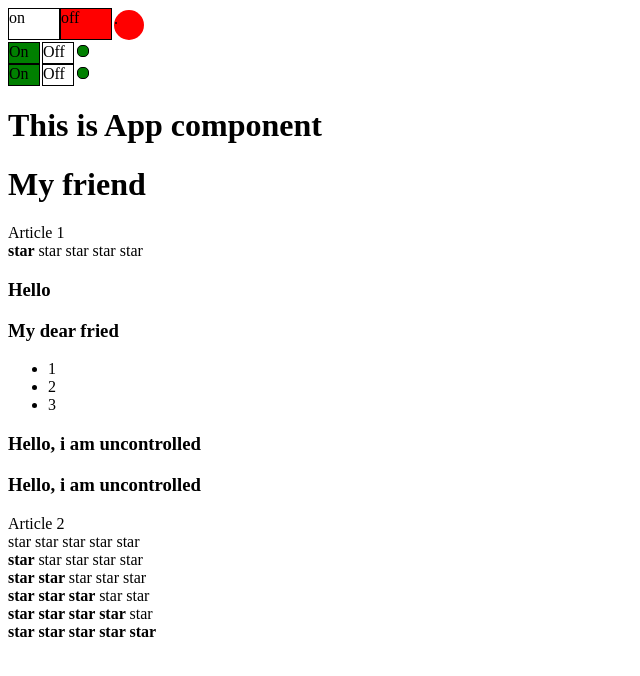
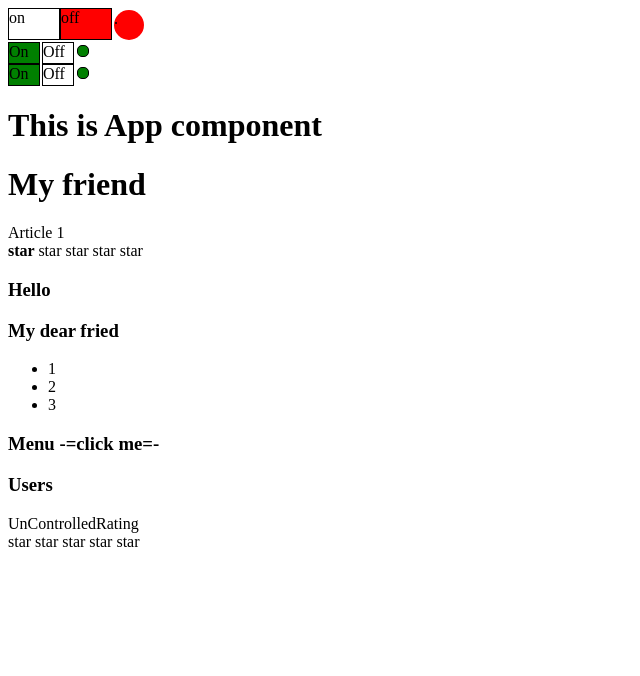
Before and after one commit to Dmitry-Klyuev/Kabzda-learn, a React (Create React App) app: page / in a window 1280 px wide. Shown: the top 676 px of the page, without its empty margins (0-640 px from the left). Built offline with nearby package versions, Linux system fonts and the light colour scheme.

Commit message:
Kabzda_unit_7(uncontrolled components)

```diff
--- a/src/App.tsx
+++ b/src/App.tsx
@@ -3,8 +3,9 @@ import './App.css';
 import Accordion from "./components/Accordion/Accordion";
 import Rating from "./components/Raiting/Rating";
 import {OnOff} from "./components/OnOff/OnOff";
-import UnControlledAccordion from "./components/UnControlledAccordion/UnControlledAccordion";
 import {OnOffNew} from "./components/OnOff/OnOffNew";
+import {UnControlledAccordion} from "./components/UnControlledAccordion/UnControlledAccordion";
+import {UnControlledRating} from "./components/UnControlledRaiting/UnControlledRating";
 
 function App() {
 
@@ -13,7 +14,6 @@ function App() {
             <OnOffNew/>
             <OnOff />
             <OnOff />
-
             <PageTitle title={'This is App component'}/>
             <PageTitle title={'My friend'}/>
             Article 1
@@ -21,16 +21,17 @@ function App() {
             <Accordion title={'Hello'} collapsed={true}/>
             <Accordion title={'My dear fried'} collapsed={false} />
 
-            <UnControlledAccordion title={'Menu'}/>
+            <UnControlledAccordion title={'Menu -=click me=-'}/>
             <UnControlledAccordion title={'Users'}/>
 
-            Article 2
-            <Rating value={0} />
-            <Rating value={1} />
-            <Rating value={2} />
-            <Rating value={3} />
-            <Rating value={4} />
-            <Rating value={5} />
+            UnControlledRating
+            <UnControlledRating/>
+            {/*<Rating value={0} />*/}
+            {/*<Rating value={1} />*/}
+            {/*<Rating value={2} />*/}
+            {/*<Rating value={3} />*/}
+            {/*<Rating value={4} />*/}
+            {/*<Rating value={5} />*/}
         </div>
     );
 }
--- a/src/components/Accordion/Accordion.tsx
+++ b/src/components/Accordion/Accordion.tsx
@@ -6,7 +6,7 @@ type AccordionPropsType = {
 }
 
 function Accordion(props: AccordionPropsType) {
-    console.log('Accordion rendering')
+    console.log('UnControlledAccordion rendering')
     return (
         <div>
             <AccordionTittle title={props.title}/>
--- a/src/components/UnControlledAccordion/UnControlledAccordion.tsx
+++ b/src/components/UnControlledAccordion/UnControlledAccordion.tsx
@@ -1,16 +1,16 @@
 import React, {useState} from "react";
 
-type AccordionPropsType = {
+type UnControlledAccordionType = {
     title: string
 }
 
-function UnControlledAccordion(props: AccordionPropsType) {
+export function UnControlledAccordion(props:UnControlledAccordionType ) {
+    const [collapsed, setCollapsed] = useState(true)
 
-    let [collapsed, setCollapsed] = useState(true)
-
+    console.log('UnControlledAccordion rendering')
     return (
-        <div>
-            <AccordionTittle title={'Hello, i am uncontrolled'} setCollapsed={setCollapsed} collapsed={collapsed}/>
+        <div onClick={ ()=>{setCollapsed(!collapsed)} }>
+            <AccordionTittle title={props.title}/>
             {!collapsed && <AccordionBody/>}
         </div>
     )
@@ -18,16 +18,13 @@ function UnControlledAccordion(props: AccordionPropsType) {
 
 type AccordionTittlePropsType = {
     title: string
-    setCollapsed: (collapsed:boolean)=>void
-    collapsed: boolean
 }
 
 function AccordionTittle(props: AccordionTittlePropsType) {
     return (
-        <h3 onClick={ ()=>{props.setCollapsed(!props.collapsed)} }>{props.title}</h3>
+        <h3>{props.title}</h3>
     )
 }
-
 
 function AccordionBody() {
     return (
@@ -38,5 +35,3 @@ function AccordionBody() {
         </ul>
     );
 }
-
-export default UnControlledAccordion;
--- /dev/null
+++ b/src/components/UnControlledRaiting/UnControlledRating.tsx
@@ -0,0 +1,34 @@
+import React, {useState} from "react";
+
+export const UnControlledRating = () => {
+    const [state, setState] = useState(true)
+
+    const clickStar = () => {
+        setState(!state)
+    }
+
+    return (
+        <div>
+            <Star state={state} />
+            <Star state={state} clickStar={clickStar}/>
+            <Star state={state} clickStar={clickStar}/>
+            <Star state={state} clickStar={clickStar}/>
+            <Star state={state} clickStar={clickStar}/>
+        </div>
+    )
+}
+
+type StarType = {
+    state: boolean
+    clickStar: () => void
+}
+
+function Star(props: StarType) {
+
+
+    return(
+        <>
+        {props.state ? <span onClick={props.clickStar}>star </span> : <span><b>star </b></span>}
+        </>
+    )
+}
```
